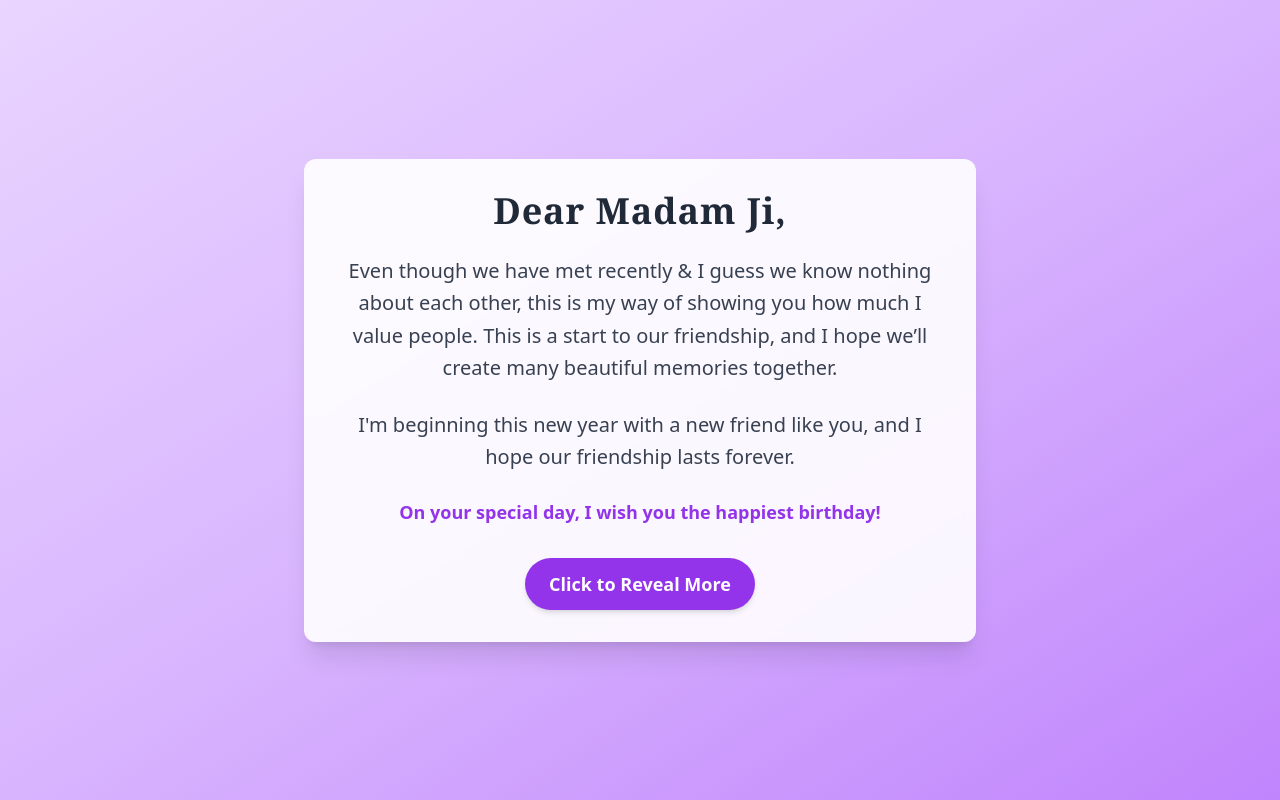
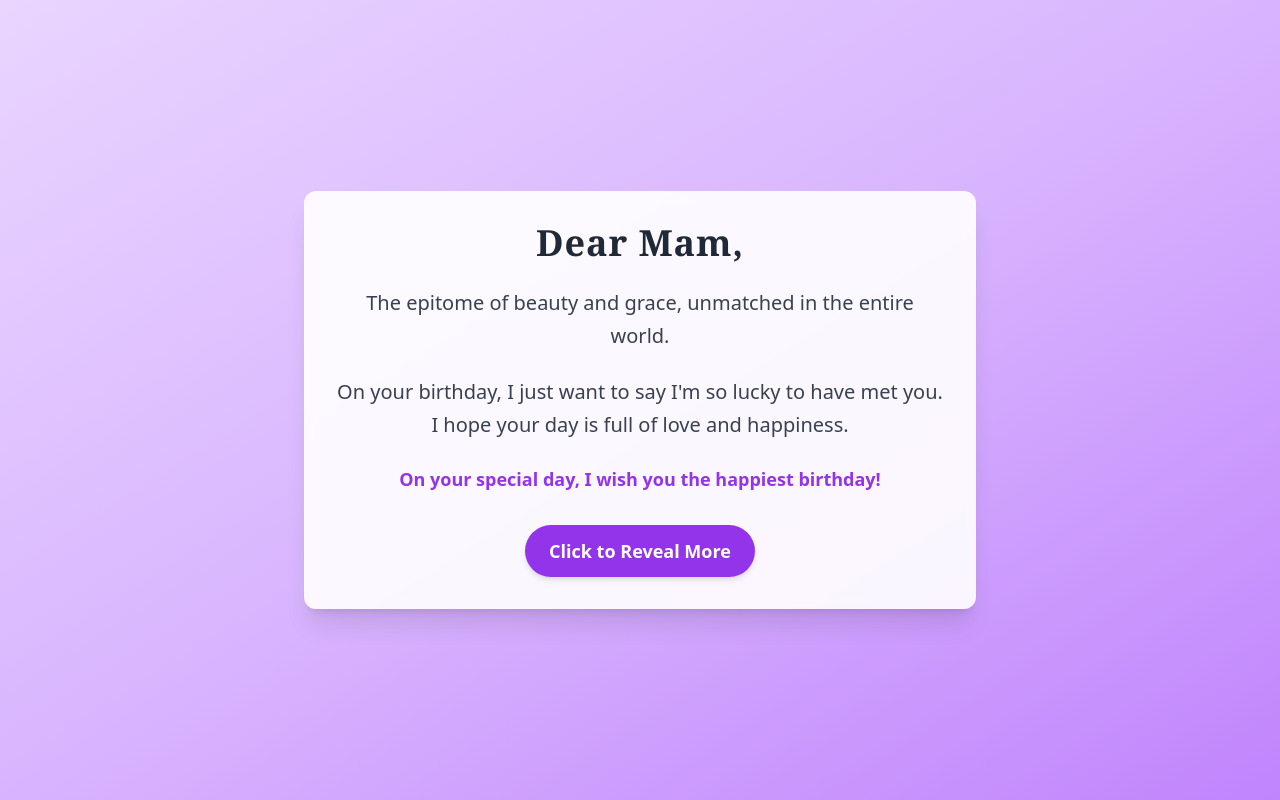
Before and after one commit to Sarcasticoverthinker/Sarcasticoverthinker.github.iohh, a React (Vite) app: page /message in a window 1280 px wide. Built offline with nearby package versions, Linux system fonts and the light colour scheme.

Commit message:
Update Message.tsx

```diff
--- a/src/components/Message.tsx
+++ b/src/components/Message.tsx
@@ -11,7 +11,7 @@ const Message = () => {
         className="max-w-2xl bg-white/90 backdrop-blur-sm p-8 rounded-xl shadow-xl text-center"
       >
         <h1 className="text-4xl font-serif font-bold text-gray-800 mb-6 tracking-wide">
-          Dear Madam Ji,
+          Dear Mam,
         </h1>
         <motion.p
           initial={{ opacity: 0 }}
@@ -19,9 +19,7 @@ const Message = () => {
           transition={{ duration: 1, delay: 0.6 }}
           className="text-xl text-gray-700 leading-relaxed mb-6"
         >
-          Even though we have met recently & I guess we know nothing about each other, this is my way
-          of showing you how much I value people. This is a start to our friendship, and I hope we’ll
-          create many beautiful memories together.
+          The epitome of beauty and grace, unmatched in the entire world.
         </motion.p>
         <motion.p
           initial={{ opacity: 0 }}
@@ -29,7 +27,7 @@ const Message = () => {
           transition={{ duration: 1, delay: 0.9 }}
           className="text-xl text-gray-700 leading-relaxed mb-6"
         >
-          I'm beginning this new year with a new friend like you, and I hope our friendship lasts forever.
+          On your birthday, I just want to say I'm so lucky to have met you. I hope your day is full of love and happiness.
         </motion.p>
         <p className="text-lg text-purple-600 font-semibold">
           On your special day, I wish you the happiest birthday!
```
